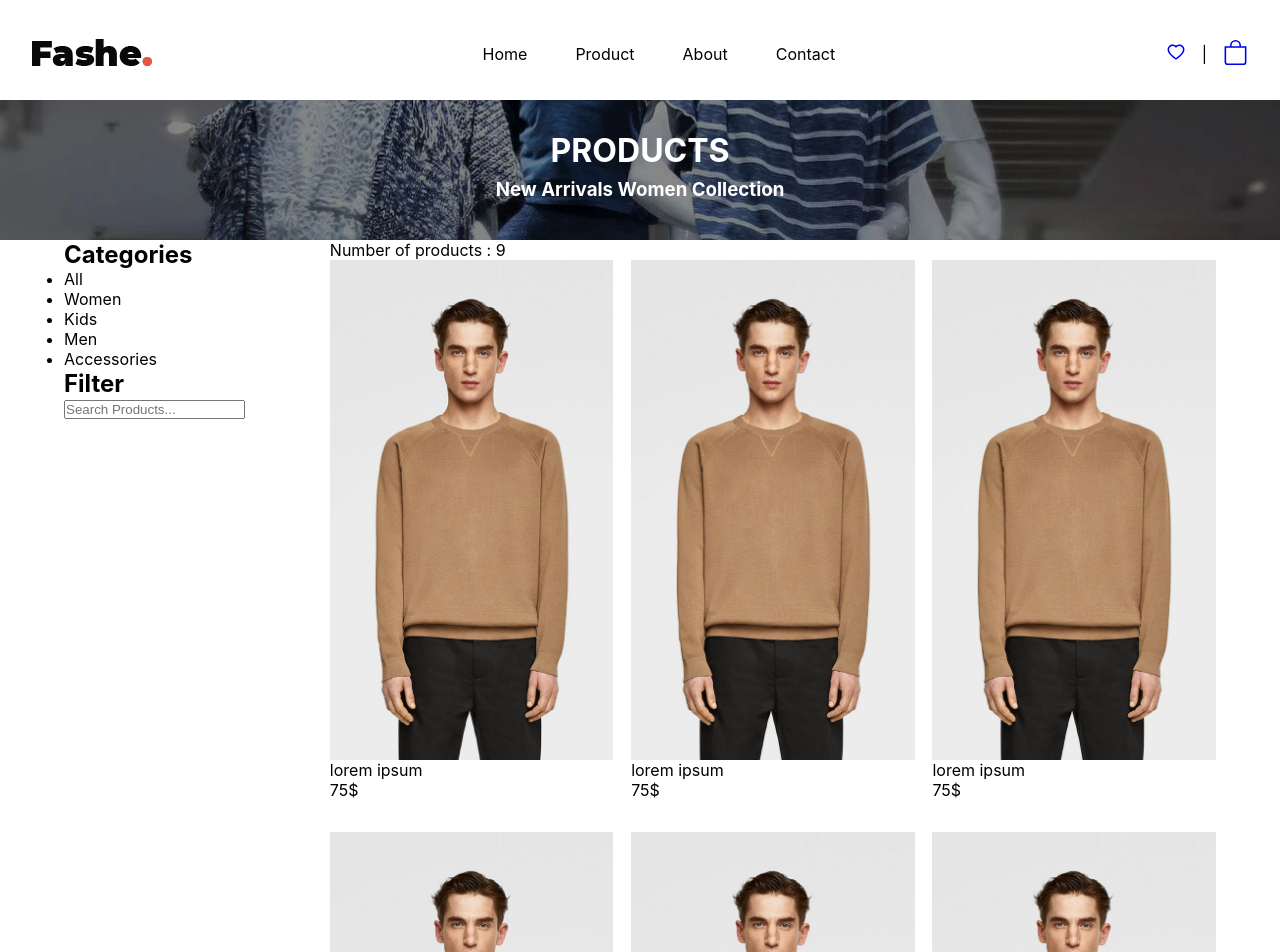
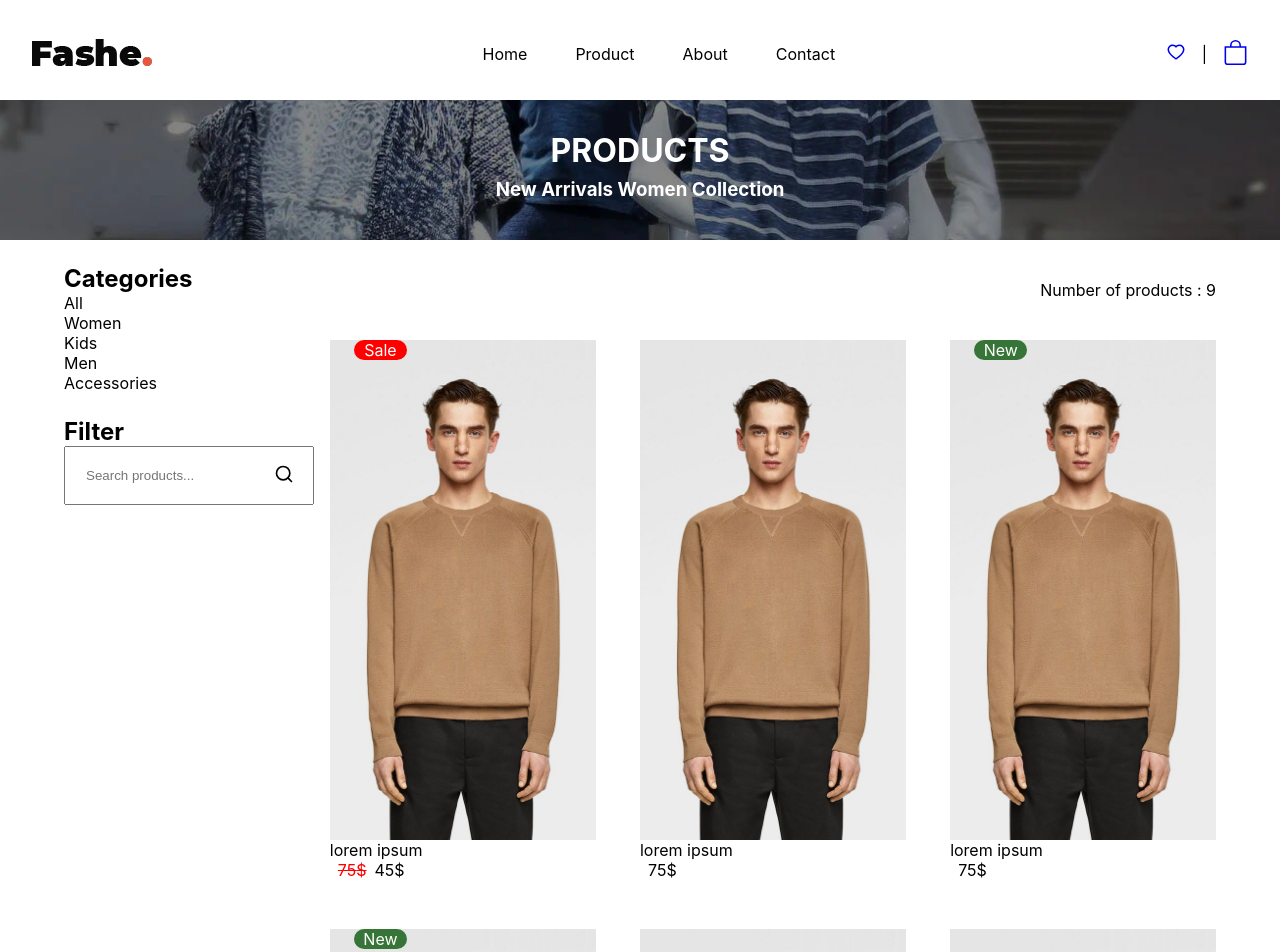
Before and after one commit to enzog96/cs_projet_react_Louis_Enzo, a React (Create React App) app: page /product in a window 1280 px wide. Shown: the top 952 px of the page. Built offline with nearby package versions, Linux system fonts and the light colour scheme.

Commit message:
product sales and new pill

```diff
--- a/src/components/products/productItem.css
+++ b/src/components/products/productItem.css
@@ -13,11 +13,50 @@
 .product-gallery{
     margin-right: auto;
     display: grid;
-    gap: 2%;
+    gap: 3% 5%;
     grid-template-columns: 1fr 1fr 1fr;
-    margin: auto;
+    margin-top: 5vh;
+    margin-bottom: 15vh;
 }
 
 .image-product{
     width: 100%;
 }
+
+.number-products{
+    margin-top: 5vh;
+    text-align: end;
+}
+
+.sale-red-pill{
+    background-color: red;
+    width: 20%;
+    color:white;
+    text-align: center;
+    border-radius:25vh;
+    margin-inline: 3vh;
+    display: block;
+}
+
+.new-green-pill{
+    background-color: rgb(55, 116, 55);
+    width: 20%;
+    color:white;
+    text-align: center;
+    border-radius:25vh;
+    margin-inline: 3vh;
+    display: block;
+}
+
+.onsale-price-line-through{
+    text-decoration: line-through;
+    color: red;
+}
+
+.product-prices-flex-container{
+    display: flex;
+}
+
+.product-prices-flex-container>p{
+    margin-left: 1vh;
+}
--- a/src/components/products/productItem.js
+++ b/src/components/products/productItem.js
@@ -4,25 +4,23 @@ import "./productItem.css";
 
 
 const products = [
-    {id: 1, name: "lorem ipsum", price: 75, img: test},
-    {id: 2, name: "lorem ipsum", price: 75, img: test},
-    {id: 3, name: "lorem ipsum", price: 75, img: test},
-    {id: 4, name: "lorem ipsum", price: 75, img: test},
-    {id: 5, name: "lorem ipsum", price: 75, img: test},
-    {id: 6, name: "lorem ipsum", price: 75, img: test},
-    {id: 7, name: "lorem ipsum", price: 75, img: test},
-    {id: 8, name: "lorem ipsum", price: 75, img: test},
-    {id: 9, name: "lorem ipsum", price: 75, img: test},
+    {id: 1, name: "lorem ipsum", price: 75.00, img: test, new: false, sale: true, newprice: 45.00},
+    {id: 2, name: "lorem ipsum", price: 75.00, img: test, new: false, sale: false, newprice: ""},
+    {id: 3, name: "lorem ipsum", price: 75.00, img: test, new: true, sale: false, newprice: ""},
+    {id: 4, name: "lorem ipsum", price: 75.00, img: test, new: true, sale: false, newprice: ""},
+    {id: 5, name: "lorem ipsum", price: 75.00, img: test, new: false, sale: false, newprice: ""},
+    {id: 6, name: "lorem ipsum", price: 75.00, img: test, new: false, sale: false, newprice: ""},
+    {id: 7, name: "lorem ipsum", price: 75.00, img: test, new: false, sale: false, newprice: ""},
+    {id: 8, name: "lorem ipsum", price: 75.00, img: test, new: false, sale: false, newprice: ""},
+    {id: 9, name: "lorem ipsum", price: 75.00, img: test, new: true, sale: false, newprice: ""},
 ]
 
 export default class ProductItem extends React.Component {
-    constructor(props){
-        super(props);
-    }
+
     render() {
         return(
             <div>
-                <p>Number of products : {products.length}</p>
+                <p className="number-products">Number of products : {products.length}</p>
             <div className="product-gallery">
             {products.map((product) => (
                 <>
@@ -31,10 +29,17 @@ export default class ProductItem extends React.Component {
                     backgroundImage: "url(" + product.img + ")",backgroundPosition: 'center',
                     backgroundSize: 'cover',
                     backgroundRepeat: 'no-repeat',
-                    height: "500px", maxWidth: "400px"}}></div>
+                    height: "500px", maxWidth: "400px"}}>
+                        {product.sale===true?<div className='sale-red-pill'>Sale</div>: ""}
+                        {product.new===true?<div className='new-green-pill'>New</div>: ""}
+                    </div>
+
                 <div>
                     <p>{product.name}</p>
-                    <p>{product.price}$</p>
+                    <div className='product-prices-flex-container'>
+                        <p>{product.sale === true?<div className='onsale-price-line-through'>{product.price}$</div> : product.price + "$"}</p>
+                        <p>{product.newprice !== ""?<div className='newprice'>{product.newprice}$</div>: ""}</p>
+                    </div>
                 </div>
                 </div>
                 </>
--- a/src/components/products/productfilters.css
+++ b/src/components/products/productfilters.css
@@ -1,3 +1,40 @@
-.productfilters{
+.productfilters {
     width: 30%;
 }
+
+.productfilters>h2 {
+    margin-top: 3vh;
+}
+
+.productfilters>ul {
+    list-style: none;
+}
+
+.fg--search {
+    background: white;
+    position: relative;
+    width: 250px;
+}
+
+.fg--search input {
+    width: 100%;
+    padding: 20px 60px 20px 20px;
+    display: block;
+}
+
+.fg--search button {
+    background: transparent;
+    border: none;
+    cursor: pointer;
+    display: inline-block;
+    font-size: 20px;
+    position: absolute;
+    top: 0;
+    right: 0;
+    padding: 18px 20px;
+    z-index: 2;
+}
+
+.fg--search input:focus+button .fa-search {
+    color: red;
+}
--- a/src/components/products/productfilters.js
+++ b/src/components/products/productfilters.js
@@ -1,5 +1,6 @@
 import React from 'react';
 import "./productfilters.css"
+import {FiSearch} from "react-icons/fi"
 
 export default function ProductFilters(){
     return(
@@ -13,7 +14,10 @@ export default function ProductFilters(){
                 <li>Accessories</li>
             </ul>
             <h2>Filter</h2>
-            <input placeholder="Search Products..." type="text"></input>
+            <div class="form-group fg--search">
+            <input type="text" class="input" placeholder="Search products..."></input>
+            <button type="submit"><FiSearch/></button>
+            </div>
         </div>
     )
 }
```
Also changed, not shown: 1 other file (tests, documents, lock files or other folders).
